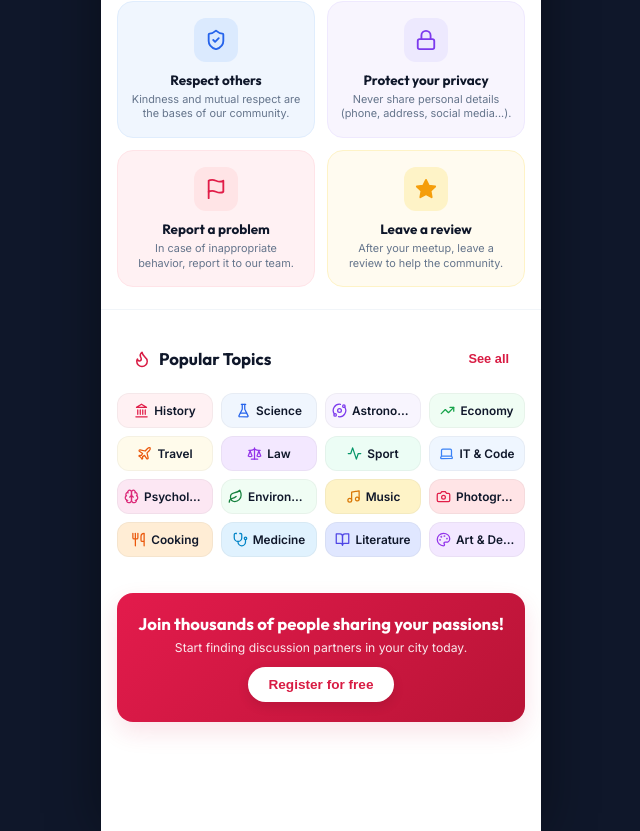
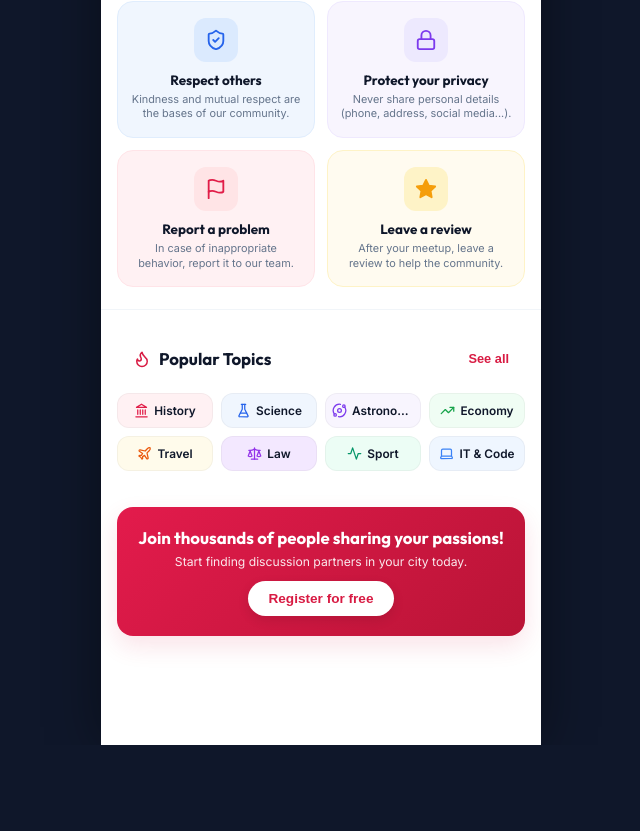
Before and after one commit to NoorFatima323/Un-Vrai-Reseau-Social-App, a React (Vite) app: page / in a window 1280 px wide. Shown: the part 1582-2413 px from the top of the page, without its empty margins (319-959 px from the left). After the commit the page ends 2327 px from the top, so only its background shows below. Built offline with nearby package versions, Linux system fonts and the light colour scheme.

Commit message:
Added interactive See all toggle to Popular Topics section showing 2 rows by default and expanding to all 16 topics

```diff
--- a/src/App.jsx
+++ b/src/App.jsx
@@ -44,6 +44,7 @@ import {
 
 export default function App() {
   const [showAllMembers, setShowAllMembers] = useState(false);
+  const [showAllTopics, setShowAllTopics] = useState(false);
   const [activeCategory, setActiveCategory] = useState('All');
   const [searchTopic, setSearchTopic] = useState('');
   const [searchCity, setSearchCity] = useState('');
@@ -636,11 +637,16 @@ export default function App() {
           <h2 className="section-title">
             <Flame className="title-icon" /> Popular Topics
           </h2>
-          <button className="see-all-btn">See all</button>
+          <button
+            className="see-all-btn"
+            onClick={() => setShowAllTopics(!showAllTopics)}
+          >
+            {showAllTopics ? 'Show less' : 'See all'}
+          </button>
         </div>
 
         <div className="popular-topics-grid">
-          {popularTopics.map((topic, idx) => {
+          {(showAllTopics ? popularTopics : popularTopics.slice(0, 8)).map((topic, idx) => {
             const TopicIcon = topic.icon;
             return (
               <div
```
